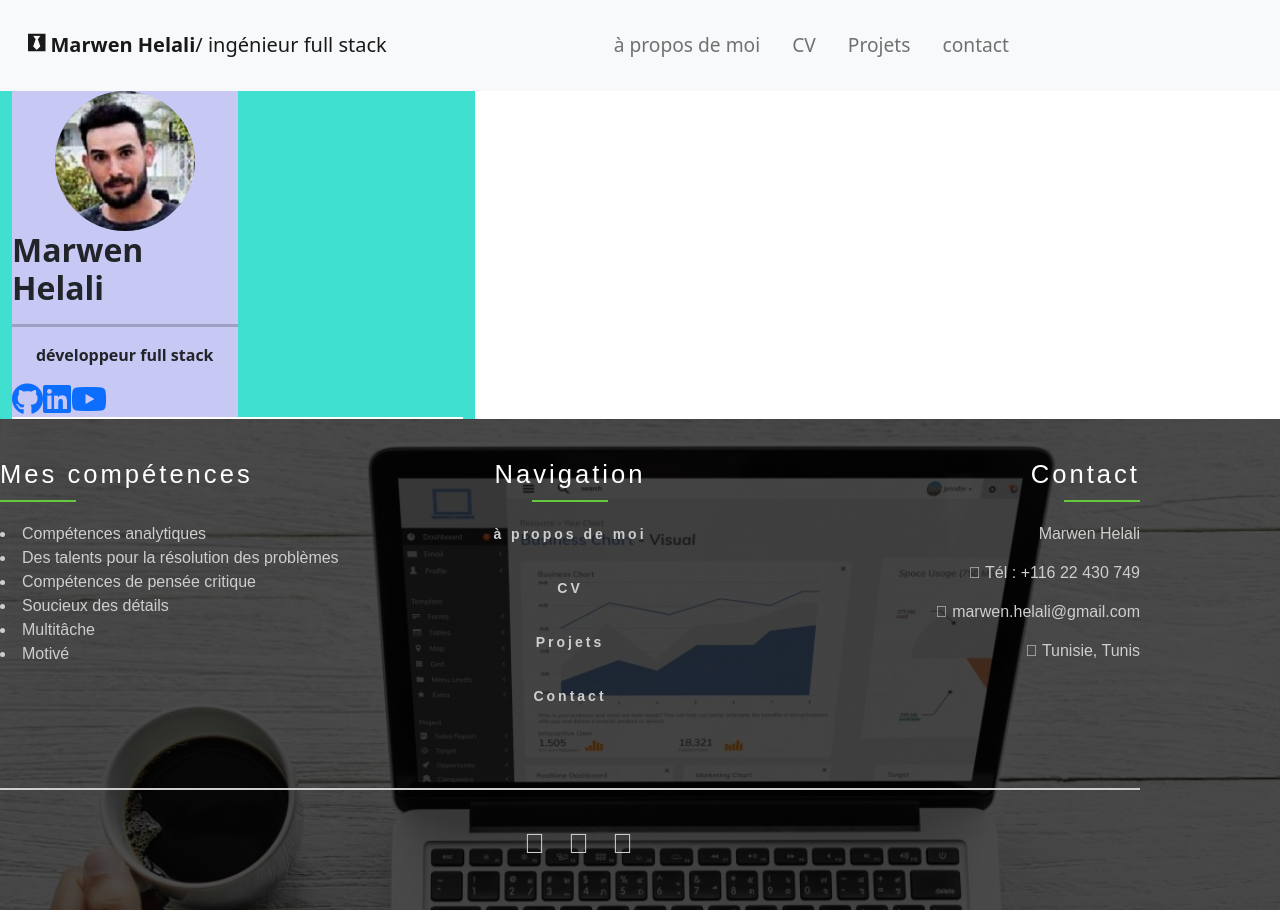
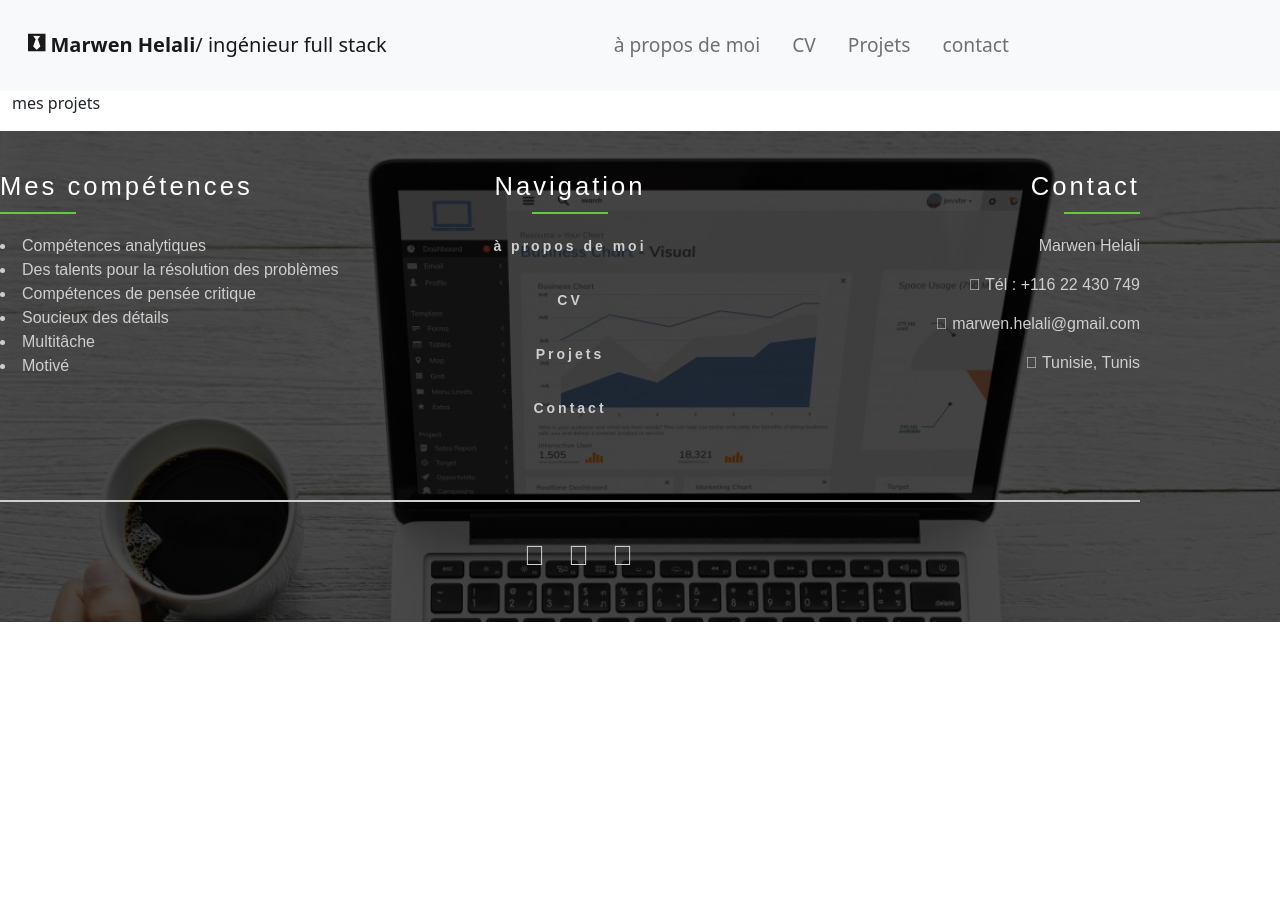
Before and after one commit to Marwen8helali/cv-marwen, an Angular app: page /projets in a window 1280 px wide. After the commit the page ends 800 px from the top, so only its background shows below. Built offline with nearby package versions, Linux system fonts and the light colour scheme.

Commit message:
update about me

```diff
--- a/src/app/app-routing.module.ts
+++ b/src/app/app-routing.module.ts
@@ -13,11 +13,12 @@ import { NotFoundComponent } from './components/not-found/not-found.component';
 const routes: Routes = [
   { path: '', component: ProposComponent },
   { path: 'propos', component: ProposComponent },
+  { path: 'thanks', component:  ThanksComponent},
 
   { path: 'cv', component: CvComponent },
   { path: 'projets', component: ProjetsComponent },
   { path: 'contact', component: ContactComponent },
-  { path: 'thanks', component:  ThanksComponent},
+
 
   { path: '**' , component: NotFoundComponent},
   { path: '', redirectTo: 'propos', pathMatch: 'full' }
--- a/src/app/components/projets/projets.component.html
+++ b/src/app/components/projets/projets.component.html
@@ -1,90 +1 @@
-<div class="container">
-    <div class="row">
-      <div class="col-5" style="background-color: turquoise;">
-        <div>
-            <div class="col-lg-6" style="background-color: rgb(200, 200, 245);padding-right: 0px !important;padding-left: 0px !important;">
-
-                <div style="text-align: center;"><img class="rounded-circle" src="assets/images/110162809_3384124341631888_6396903434223538966_n.jpg" alt="Generic placeholder image" width="140" height="140"></div>
-
-               <div class="undertof">
-               <h2 class="myName" ><strong>Marwen<br> Helali</strong>  </h2>
-               <div class="hr"><hr style="block-size: 3px; " ></div>
-                   <p style="text-align: justify; text-align: center;"><strong>développeur full stack</strong> </p>
-
-
-                 <div class="second2" >
-
-                   <a href="https://github.com/Marwen8helali" target="_blank"> <i class="fab fa-github fa-2x margin"></i></a>
-                   <a href="https://www.linkedin.com/in/marwen-helali/" target="_blank"> <i class="fab fa-linkedin fa-2x margin"></i></a>
-                   <a href="https://www.youtube.com/channel/UCX674BUbomzBCakbb75lhfA?view_as=subscriber" target="_blank"><i class="fab fa-youtube fa-2x margin" ></i></a>
-
-               </div>
-           </div>
-        </div>
-      </div>
-      <div class="col" style="background-color: white;">
-
-      </div>
-      <div class="col" style="background-color: white;">
-
-      </div>
-    </div>
-  </div>
-
-
-
-
-
-
-
-
-        <!--
-        experience
-        <div>
-            <div class="col-lg-6" style="background-color: rgb(200, 200, 245);padding-right: 0px !important;padding-left: 0px !important;">
-
-                <div style="text-align: center;"><img class="rounded-circle" src="assets/images/110162809_3384124341631888_6396903434223538966_n.jpg" alt="Generic placeholder image" width="140" height="140"></div>
-
-               <div class="undertof">
-               <h2 class="myName" ><strong>Marwen<br> Helali</strong>  </h2>
-               <div class="hr"><hr style="block-size: 3px; " ></div>
-                   <p style="text-align: justify; text-align: center;"><strong>développeur full stack</strong> </p>
-
-
-                 <div class="second2" >
-
-                   <a href="https://github.com/Marwen8helali" target="_blank"> <i class="fab fa-github fa-2x margin"></i></a>
-                   <a href="https://www.linkedin.com/in/marwen-helali/" target="_blank"> <i class="fab fa-linkedin fa-2x margin"></i></a>
-                   <a href="https://www.youtube.com/channel/UCX674BUbomzBCakbb75lhfA?view_as=subscriber" target="_blank"><i class="fab fa-youtube fa-2x margin" ></i></a>
-
-               </div>
-           </div>
-        </div>
-
-
-        <div>
-            <div class="card-body d-flex flex-column align-items-start col-lg-6">
-
-                <h1 class="mb-0">
-                    <strong style="font-size: larger;">Hello</strong>
-                    <br>
-                </h1>
-                <div class="mb-1 text-muted">{{todayDate | date}}</div><br>
-                <p class="strong"><strong> Qui je suis et ce que je fais</strong></p>
-                <div class="buttonCVP">
-                  <button type="button" class="btn btn-outline-primary"><strong>CV</strong> </button>
-                  <button type="button" class="btn btn-outline-primary" aria-disabled="false" ><strong>Projets</strong></button>
-                </div>
-                <p class="card-text mb-auto">je suis passionné par le développement web/mobile, j'aimerais trouver une opportunité de plonger dans une expérience devops.
-                   je suis toujours prêt à relever de nouveaux défis <br> et challenges !</p>
-
-                <app-modal></app-modal>
-
-
-
-              </div>
-        </div>
-
-
-
-    </div>  -->
+<p>mes projets</p>
--- a/src/app/components/propos/propos.component.html
+++ b/src/app/components/propos/propos.component.html
@@ -21,7 +21,7 @@
 
                         <a href="https://github.com/Marwen8helali" target="_blank"> <i class="fab fa-github fa-2x margin"></i></a>
                         <a href="https://www.linkedin.com/in/marwen-helali/" target="_blank"> <i class="fab fa-linkedin fa-2x margin"></i></a>
-                        <a href="https://www.youtube.com/channel/UCX674BUbomzBCakbb75lhfA?view_as=subscriber" target="_blank"><i class="fab fa-youtube fa-2x margin" ></i></a>
+                        <a href="https://www.youtube.com/channel/UCX674BUbomzBCakbb75lhfA?view_as=subscriber" target="_blank"><i style="color: red;" class="fab fa-youtube fa-2x margin" ></i></a>
 
                     </div>
                 </div>
```
